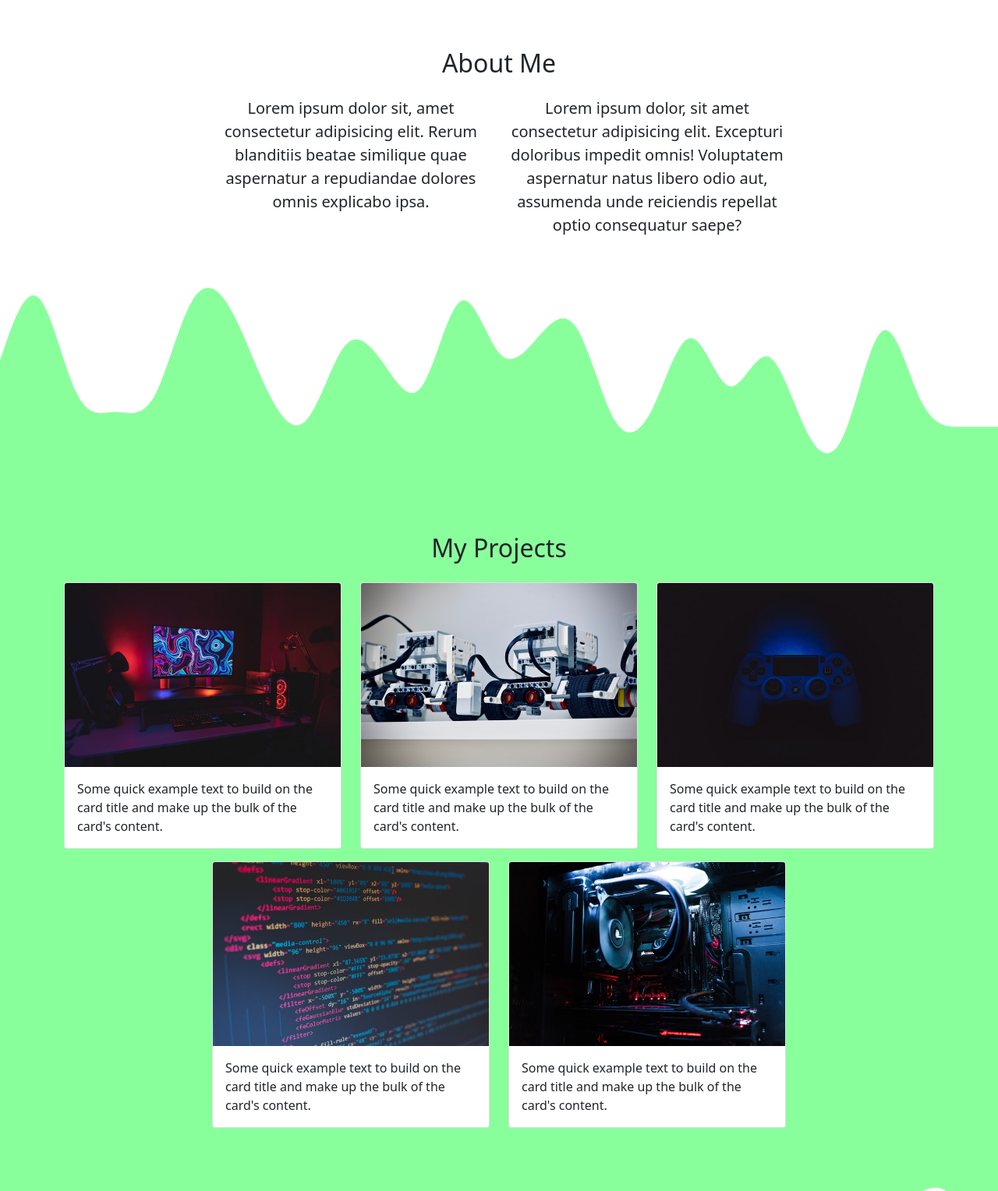
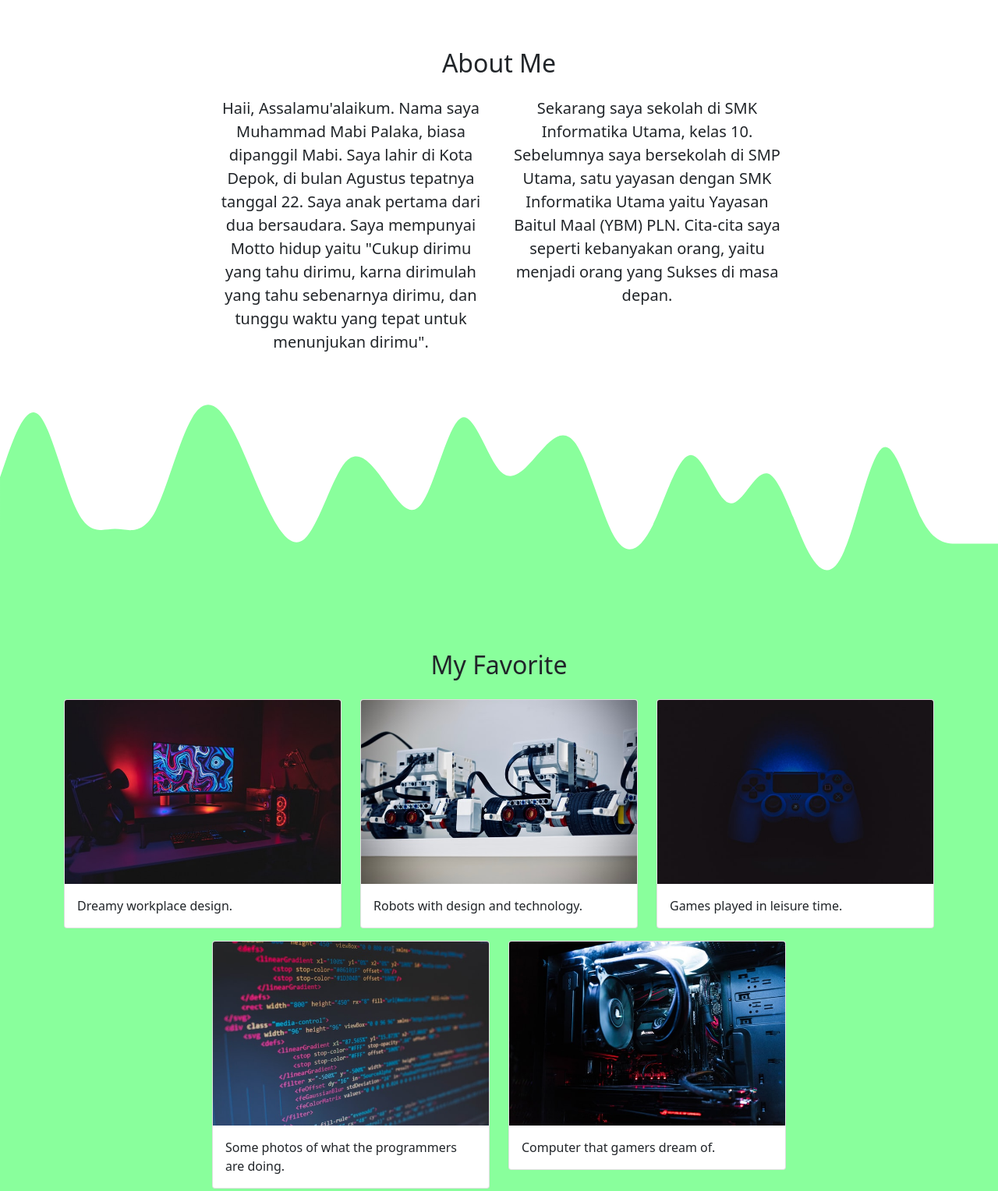
Before and after one commit to MuhammadMabi/Portfolio, a plain HTML site: page index.html in a window 1280 px wide. Shown: the part 720-2248 px from the top of the page at 78% size. Drawn offline with nearby package versions, Linux system fonts and the light colour scheme.

Commit message:
mengubah deskripsi

```diff
--- a/index.html
+++ b/index.html
@@ -72,10 +72,16 @@
         </div>
         <div class="row justify-content-center fs-5 text-center">
           <div class="col-md-4" data-aos="fade-right" data-aos-duration="1000">
-            <p>Lorem ipsum dolor sit, amet consectetur adipisicing elit. Rerum blanditiis beatae similique quae aspernatur a repudiandae dolores omnis explicabo ipsa.</p>
+            <p>
+              Haii, Assalamu'alaikum. Nama saya Muhammad Mabi Palaka, biasa dipanggil Mabi. Saya lahir di Kota Depok, di bulan Agustus tepatnya tanggal 22. Saya anak pertama dari dua bersaudara. Saya mempunyai Motto hidup yaitu "Cukup
+              dirimu yang tahu dirimu, karna dirimulah yang tahu sebenarnya dirimu, dan tunggu waktu yang tepat untuk menunjukan dirimu".
+            </p>
           </div>
           <div class="col-md-4" data-aos="fade-left" data-aos-duration="1000">
-            <p>Lorem ipsum dolor, sit amet consectetur adipisicing elit. Excepturi doloribus impedit omnis! Voluptatem aspernatur natus libero odio aut, assumenda unde reiciendis repellat optio consequatur saepe?</p>
+            <p>
+              Sekarang saya sekolah di SMK Informatika Utama, kelas 10. Sebelumnya saya bersekolah di SMP Utama, satu yayasan dengan SMK Informatika Utama yaitu Yayasan Baitul Maal (YBM) PLN. Cita-cita saya seperti kebanyakan orang, yaitu
+              menjadi orang yang Sukses di masa depan.
+            </p>
           </div>
         </div>
       </div>
@@ -94,7 +100,7 @@
       <div class="container" data-aos="fade-down" data-aos-duration="1000">
         <div class="row text-center mb-3">
           <div class="col">
-            <h2>My Projects</h2>
+            <h2>My Favorite</h2>
           </div>
         </div>
         <div class="row justify-content-center">
@@ -102,7 +108,7 @@
             <div class="card" data-aos="flip-down" data-aos-duration="1000">
               <img src="img/2.jpg" class="card-img-top" alt="Projects 1" />
               <div class="card-body">
-                <p class="card-text">Some quick example text to build on the card title and make up the bulk of the card's content.</p>
+                <p class="card-text">Dreamy workplace design.</p>
               </div>
             </div>
           </div>
@@ -110,7 +116,7 @@
             <div class="card" data-aos="flip-down" data-aos-duration="1000" data-aos-delay="100">
               <img src="img/3.jpg" class="card-img-top" alt="Projects 2" />
               <div class="card-body">
-                <p class="card-text">Some quick example text to build on the card title and make up the bulk of the card's content.</p>
+                <p class="card-text">Robots with design and technology.</p>
               </div>
             </div>
           </div>
@@ -118,7 +124,7 @@
             <div class="card" data-aos="flip-down" data-aos-duration="1000" data-aos-delay="200">
               <img src="img/4.jpg" class="card-img-top" alt="Projects 3" />
               <div class="card-body">
-                <p class="card-text">Some quick example text to build on the card title and make up the bulk of the card's content.</p>
+                <p class="card-text">Games played in leisure time.</p>
               </div>
             </div>
           </div>
@@ -126,7 +132,7 @@
             <div class="card" data-aos="flip-down" data-aos-duration="1000" data-aos-delay="300">
               <img src="img/5.jpg" class="card-img-top" alt="Projects 4" />
               <div class="card-body">
-                <p class="card-text">Some quick example text to build on the card title and make up the bulk of the card's content.</p>
+                <p class="card-text">Some photos of what the programmers are doing.</p>
               </div>
             </div>
           </div>
@@ -134,7 +140,7 @@
             <div class="card" data-aos="flip-down" data-aos-duration="1000" data-aos-delay="400">
               <img src="img/6.jpg" class="card-img-top" alt="Projects 5" />
               <div class="card-body">
-                <p class="card-text">Some quick example text to build on the card title and make up the bulk of the card's content.</p>
+                <p class="card-text">Computer that gamers dream of.</p>
               </div>
             </div>
           </div>
@@ -207,7 +213,7 @@
     <script src="https://cdnjs.cloudflare.com/ajax/libs/gsap/3.6.1/TextPlugin.min.js"></script>
     <script>
       gsap.registerPlugin(TextPlugin);
-      gsap.to(".lead", { duration: 2, delay: 1.5, text: "Student | Programer & Gamer" });
+      gsap.to(".lead", { duration: 2, delay: 1.5, text: "Student | Programmer & Gamer" });
       gsap.from(".jumbotron img", { duration: 1, y: -100, opacity: 0, ease: "bounce" });
       gsap.from(".navbar", { duration: 1.5, y: "-100", opacity: 0 });
       gsap.from(".display-4", { duration: 1, x: "-50", opacity: 0, delay: 0.5, ease: "back" });
```
